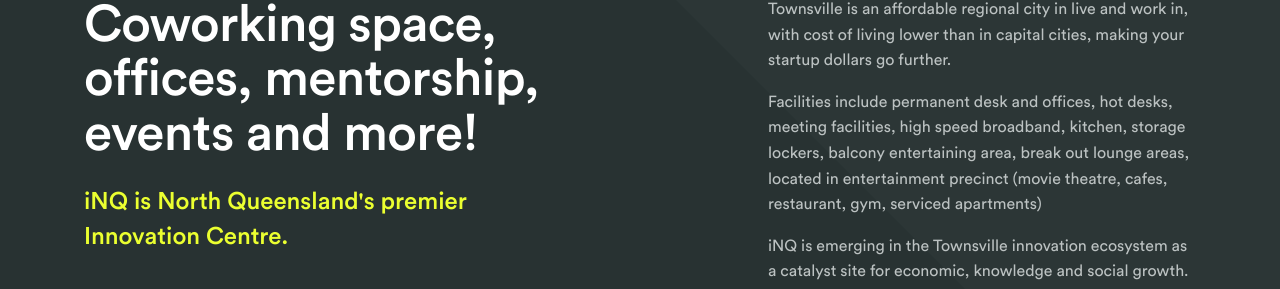
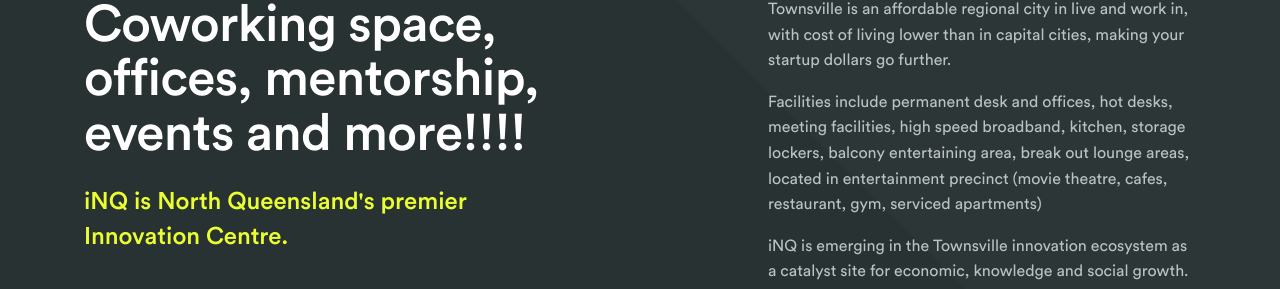
Before and after one commit to fierceventures/inq, a Jekyll site: the page built from index.html, in a window 1280 px wide. Shown: the part 164-453 px from the top of the page. Built offline with Jekyll 4.4.1, drawn with Linux system fonts in a browser that asks for light colours; some web fonts are replaced.

```diff
--- a/index.html
+++ b/index.html
@@ -9,7 +9,7 @@ navigation_weight: 1
 	<div class="container">
 		<div class="col half">
 
-			<h2>Coworking space,<br>offices, mentorship,<br>events and more!</h2>
+			<h2>Coworking space,<br>offices, mentorship,<br>events and more!!!!</h2>
 			<h3>iNQ is North Queensland's premier<br> Innovation Centre. </h3>
 
 			<div class="indent">
```
